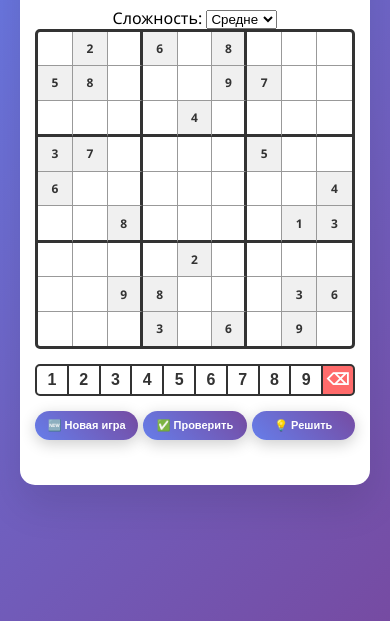
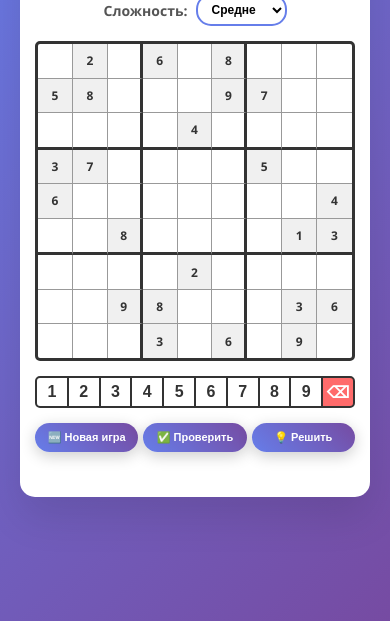
Before and after one commit to lynnikvlad1-web/sudocu, a plain HTML site: page index.html in a window 390 px wide. Shown: the part 223-844 px from the top of the page. Drawn offline with Linux system fonts and the light colour scheme.

Commit message:
Update style.css

```diff
--- a/style.css
+++ b/style.css
@@ -267,3 +267,42 @@ h1 {
         font-size: 12px;
     }
 }
+
+/* Селектор сложности */
+
+.difficulty-selector {
+    margin-bottom: 15px;
+    display: flex;
+    align-items: center;
+    justify-content: center;
+    gap: 10px;
+    font-weight: bold;
+    color: #555;
+}
+
+.difficulty-selector select {
+    padding: 8px 12px;
+    border: 2px solid #667eea;
+    border-radius: 15px;
+    background-color: white;
+    font-size: 14px;
+    font-weight: bold;
+    cursor: pointer;
+    outline: none;
+}
+
+.difficulty-selector select:focus {
+    border-color: #764ba2;
+}
+
+@media (max-width: 600px) {
+    .difficulty-selector {
+        font-size: 14px;
+        gap: 8px;
+    }
+
+    .difficulty-selector select {
+        padding: 6px 10px;
+        font-size: 12px;
+    }
+}
```
